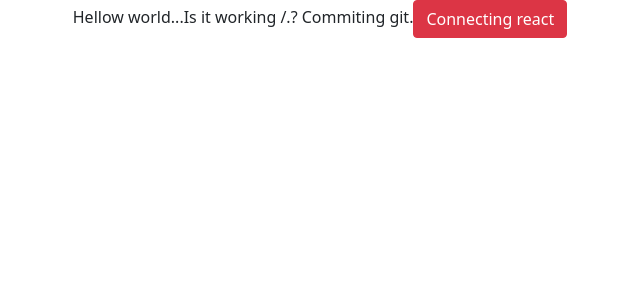
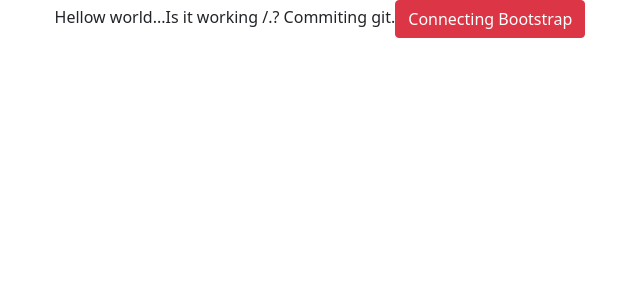
Before and after one commit to AhsanAliButt/crypto_blog, a React (Create React App) app: page / in a window 1280 px wide. Shown: the top 300 px of the page, without its empty margins (320-960 px from the left). Built offline with nearby package versions, Linux system fonts and the light colour scheme.

Commit message:
update some index files

```diff
--- a/src/App.js
+++ b/src/App.js
@@ -6,7 +6,7 @@ function App() {
     <div className="App">
       Hellow world...Is it working /.? Commiting git.
       <button className="btn btn-danger">
-Connecting react
+Connecting Bootstrap
       </button>
     </div>
   );
```
